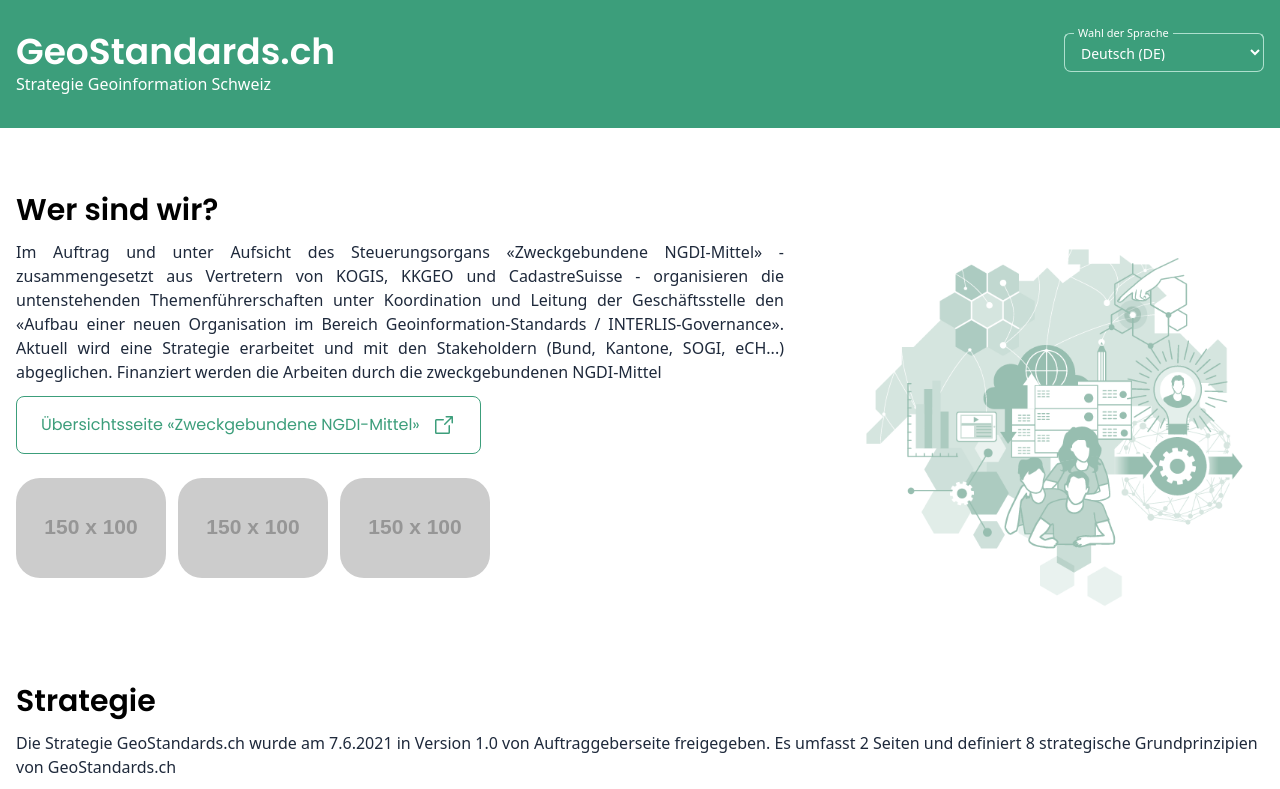
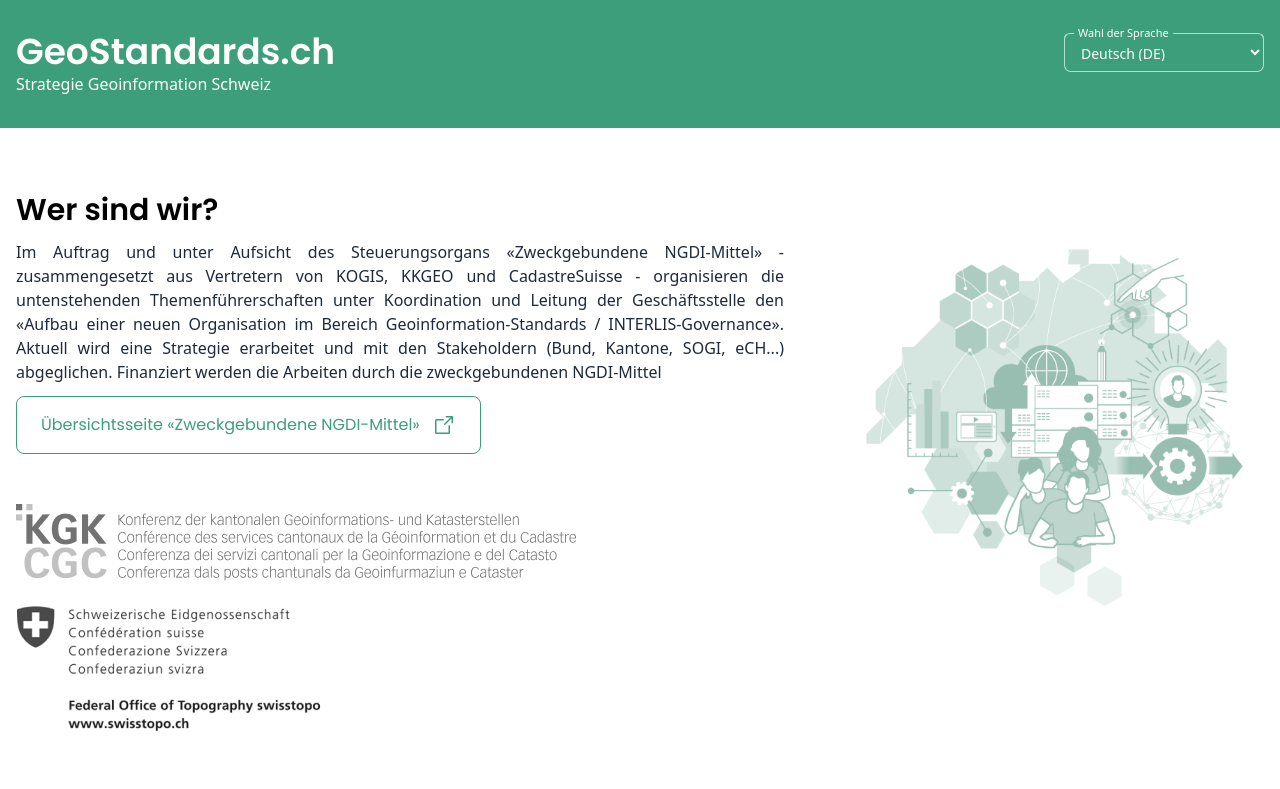
Before and after one commit to geostandards-ch/gs-website, a Vue app: page / in a window 1280 px wide. Shown: the top 789 px of the page. Built offline with nearby package versions, Linux system fonts and the light colour scheme.

Commit message:
feat: Add partners

```diff
--- a/src/App.vue
+++ b/src/App.vue
@@ -21,22 +21,21 @@
               ></path>
             </svg>
           </a>
-          <div class="partners flex mt-6">
-            <img
-              src="https://placehold.co/150x100"
-              alt="Logo"
-              class="rounded-3xl mt-6 lg:mt-0"
-            />
-            <img
-              src="https://placehold.co/150x100"
-              alt="Logo"
-              class="rounded-3xl mt-6 lg:mt-0"
-            />
-            <img
-              src="https://placehold.co/150x100"
-              alt="Logo"
-              class="rounded-3xl mt-6 lg:mt-0"
-            />
+          <div class="partners flex flex-col mt-6">
+            <a
+              href="https://www.kgk-cgc.ch/"
+              target="_blank"
+              class="partner-logo"
+            >
+              <img src="./assets/logo-kgk.png" alt="Logo" />
+            </a>
+            <a
+              href="https://www.swisstopo.admin.ch/"
+              target="_blank"
+              class="partner-logo"
+            >
+              <img src="./assets/logo-swisstopo.png" alt="Logo" />
+            </a>
           </div>
         </div>
         <div class="w-full lg:w-1/3">
@@ -237,12 +236,18 @@
 section p {
   @apply text-slate-800;
 }
-
 .team-axis {
   @apply mt-8 flex;
 }
-
 .partners img {
   @apply mr-3;
 }
+
+.partner-logo {
+  @apply mt-6;
+  filter: grayscale(1);
+}
+.partner-logo:hover {
+  filter: grayscale(0);
+}
 </style>
```
